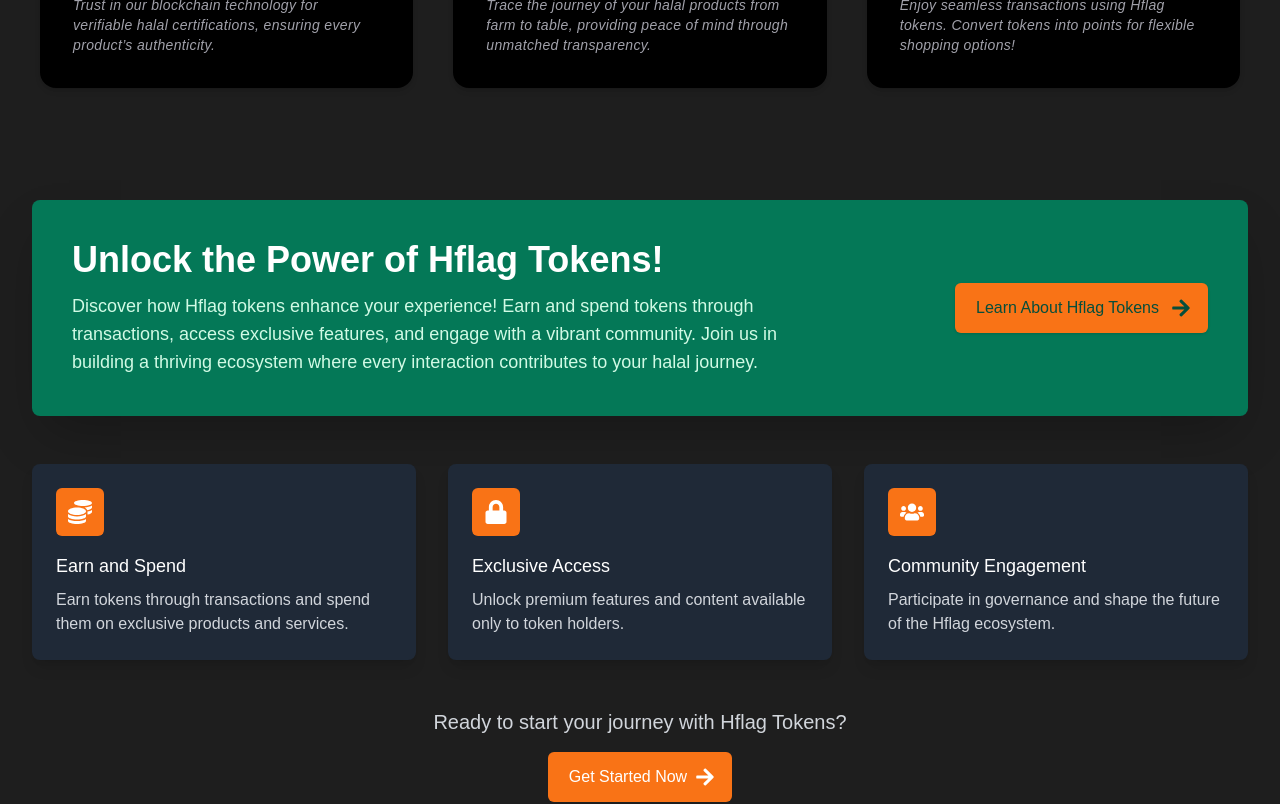
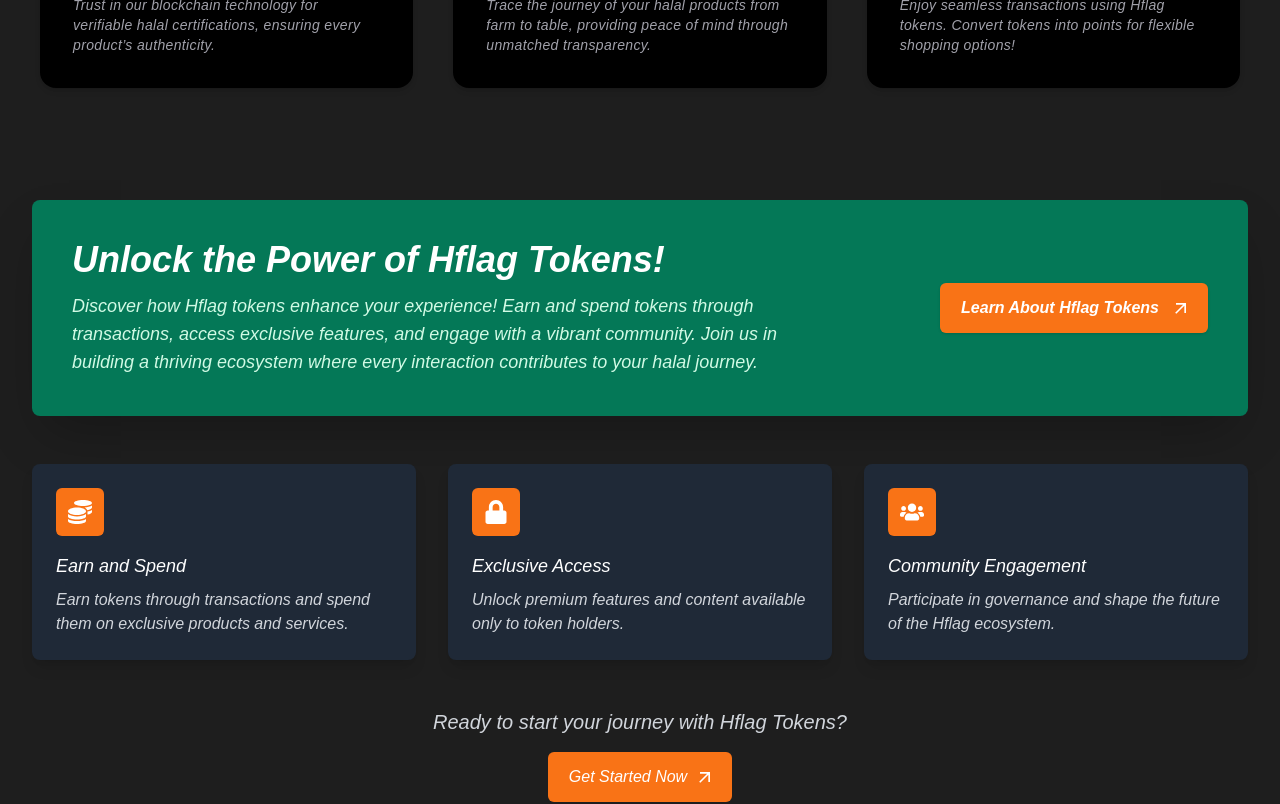
Before and after one commit to Souravhere/hflag, a Next.js app: page / in a window 1280 px wide. Shown: the part 1500-2304 px from the top of the page. Built offline with nearby package versions, Linux system fonts and the light colour scheme.

Commit message:
few ui changes according the figma

```diff
--- a/src/components/HflagTokens.tsx
+++ b/src/components/HflagTokens.tsx
@@ -4,7 +4,8 @@ import React from 'react'
 import { motion } from 'framer-motion'
 import { useInView } from 'react-intersection-observer'
 import Link from 'next/link'
-import { FaArrowRight, FaCoins, FaLock, FaUsers } from 'react-icons/fa'
+import { FaCoins, FaLock, FaUsers } from 'react-icons/fa'
+import { MdOutlineArrowOutward } from "react-icons/md";
 
 const tokenFeatures = [
   {
@@ -59,7 +60,7 @@ export default function HflagTokens() {
       initial="hidden"
       animate={inView ? 'visible' : 'hidden'}
       variants={containerVariants}
-      className="bg-[#1e1e1e] py-16 px-4 sm:px-6 lg:px-8"
+      className="bg-[#1e1e1e] py-16 px-4 sm:px-6 italic lg:px-8"
     >
       <div className="max-w-7xl mx-auto">
         <motion.div variants={itemVariants} className="bg-emerald-700 rounded-lg overflow-hidden shadow-2xl">
@@ -74,9 +75,9 @@ export default function HflagTokens() {
             </div>
             <div className="mt-8 lg:mt-0 lg:ml-8">
               <div className="inline-flex rounded-md shadow">
-                <Link href="/learn-about-tokens" className="inline-flex items-center justify-center px-5 py-3 border border-transparent text-base font-medium rounded-md text-emerald-900 bg-orange-500 hover:bg-orange-400 transition-colors duration-300">
+                <Link href="/learn-about-tokens" className="inline-flex items-center justify-center px-5 py-3 border border-transparent text-base font-bold rounded-md text-white bg-orange-500 hover:bg-orange-400 transition-colors duration-300">
                   Learn About Hflag Tokens
-                  <FaArrowRight className="ml-3 -mr-1 h-5 w-5" />
+                  <MdOutlineArrowOutward className="ml-3 -mr-1 h-5 w-5" />
                 </Link>
               </div>
             </div>
@@ -105,7 +106,7 @@ export default function HflagTokens() {
           </p>
           <Link href="/get-started" className="mt-4 inline-flex items-center justify-center px-5 py-3 border border-transparent text-base font-medium rounded-md text-white bg-orange-500 hover:bg-orange-400 transition-colors duration-300">
             Get Started Now
-            <FaArrowRight className="ml-2 -mr-1 h-5 w-5" />
+            <MdOutlineArrowOutward className="ml-2 -mr-1 h-5 w-5" />
           </Link>
         </motion.div>
       </div>
```
